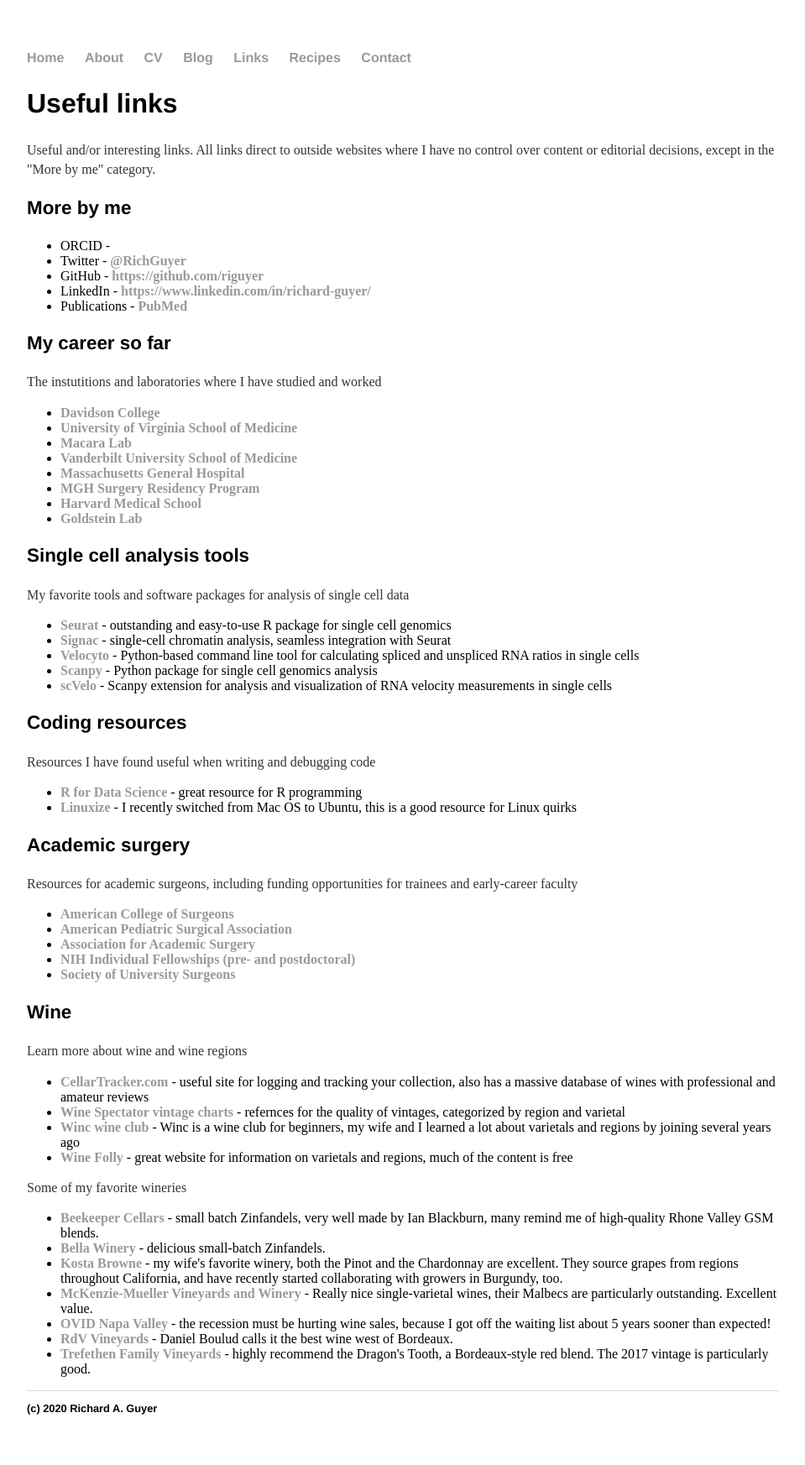
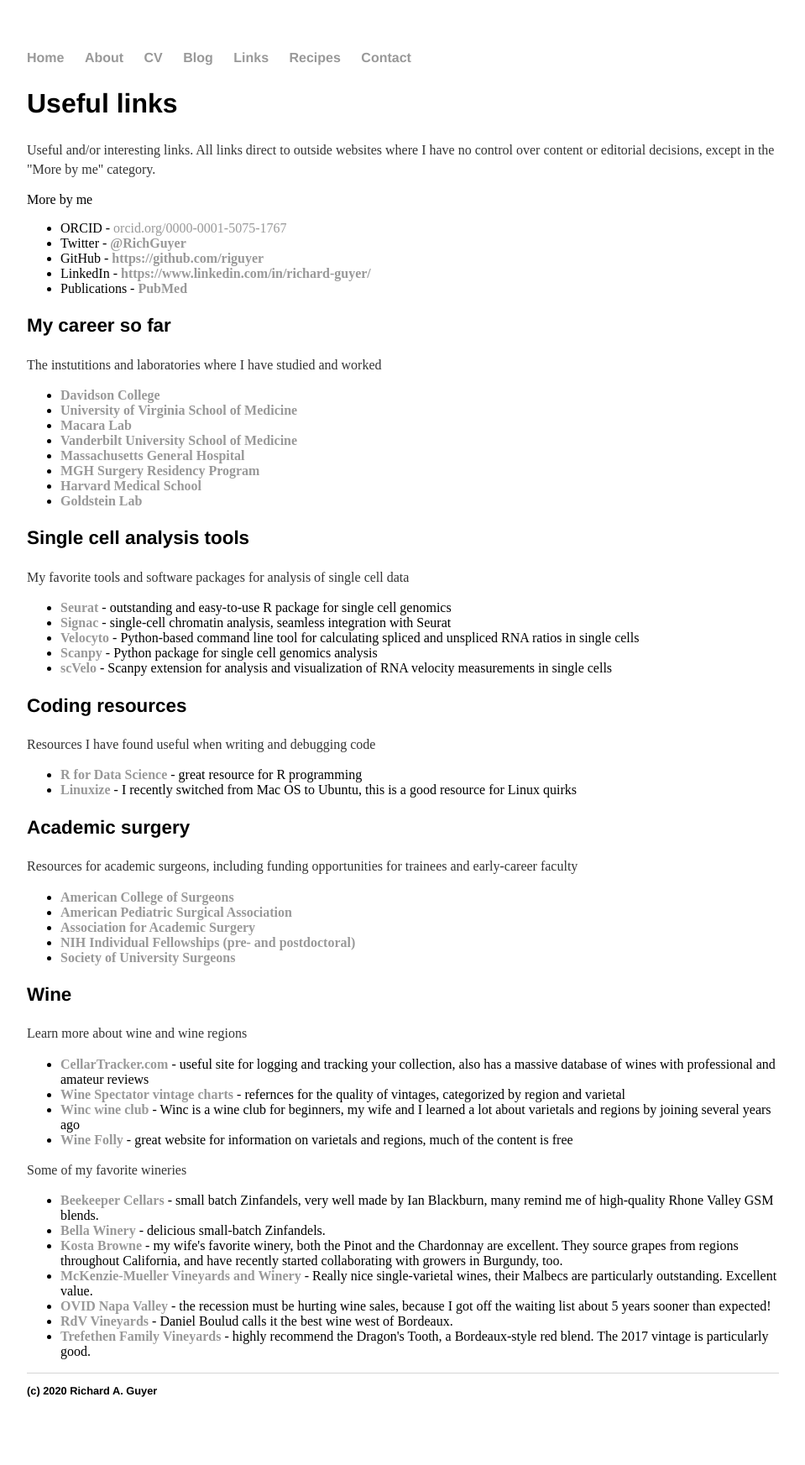
Before and after one commit to riguyer/riguyer.github.io, a Jekyll site: the page built from links.html, in a window 1280 px wide. Shown: the whole page at 84% size, without its empty margins (160-1119 px from the left). Built offline with Jekyll 4.4.1, drawn with Linux system fonts in a browser that asks for light colours; after the commit the page ends 1724 px from its top, so only the background shows below that.

Commit message:
Update links.html

```diff
--- a/links.html
+++ b/links.html
@@ -8,10 +8,10 @@
 	<p>
 	Useful and/or interesting links. All links direct to outside websites where I have no control over content or editorial decisions, except in the "More by me" category.</p>
 	</p>
-
+  </
 		<h3>More by me</h3>
 		<ul>
-			<li> ORCID - <a href=https://orcid.org/0000-0001-5075-1767<b></a> </li>
+			<li> ORCID - <a href=https://orcid.org/0000-0001-5075-1767<b>orcid.org/0000-0001-5075-1767</b></a> </li>
 			<li> Twitter - <a href=https://twitter.com/richguyer><b>@RichGuyer</b></a> </li>
 			<li> GitHub - <a href=https://github.com/riguyer><b>https://github.com/riguyer</b></a> </li>
 			<li> LinkedIn - <a href=https://www.linkedin.com/in/richard-guyer/><b>https://www.linkedin.com/in/richard-guyer/</b></a> </li>
```
